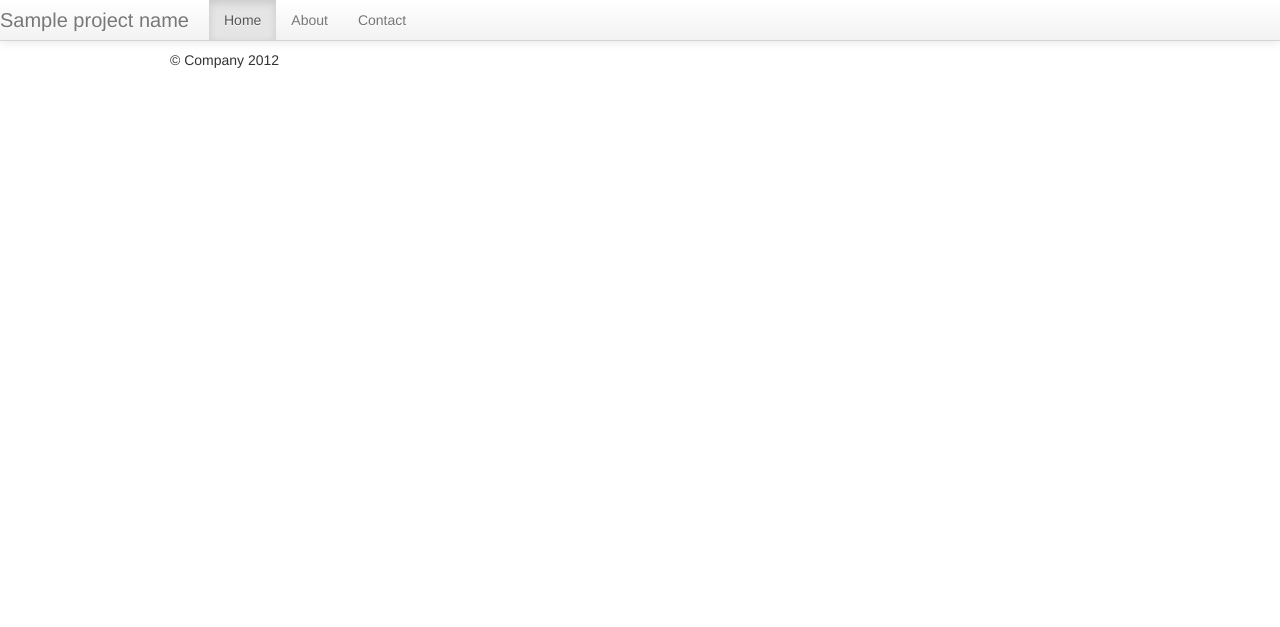
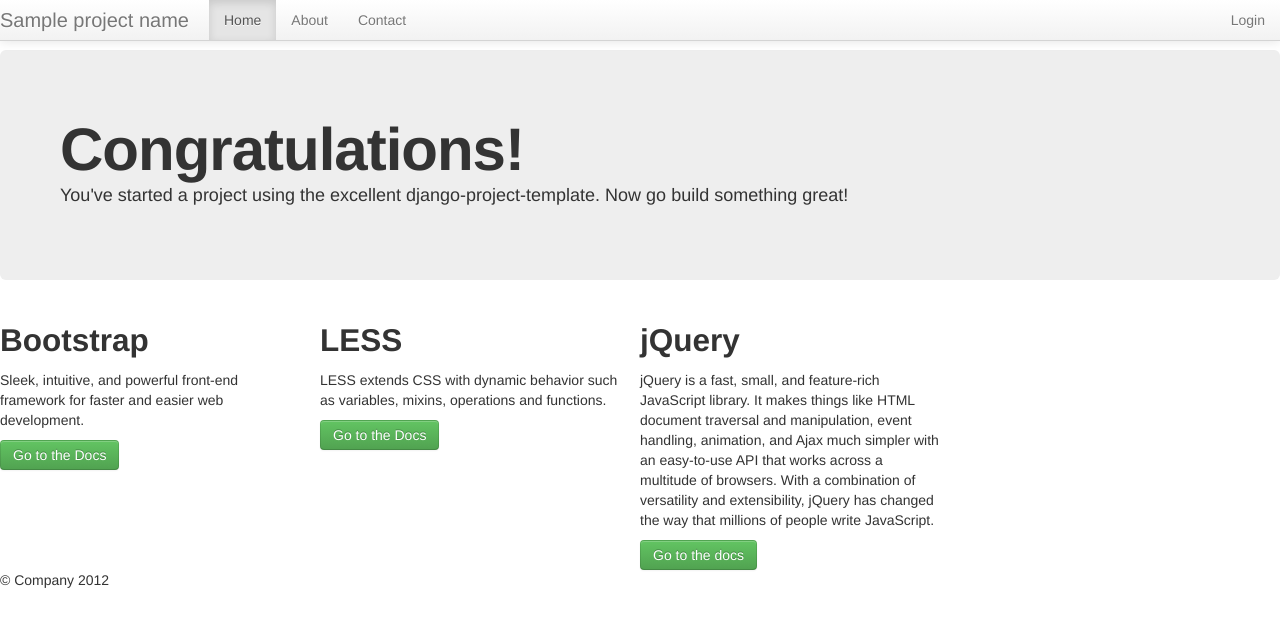
Before and after one commit to chrislawlor/dpt, a Django app: template templates/index.html in a window 1280 px wide. Shown: the top 627 px of the page. Run offline with Django 3.2, Linux system fonts and the light colour scheme; the template is opened without the code that fills it: most values are stand-ins (such as "Sample title", 1, 10 or a date in 2020); some libraries are stand-ins or nearby versions.

Commit message:
Flesh out the starter templates a little more

```diff
--- a/templates/base.html
+++ b/templates/base.html
@@ -33,20 +33,34 @@
   <script src="{{ STATIC_URL }}js/libs/modernizr-2.6.2.js"></script>
 </head>
 <body>
-  <!-- Prompt IE 6 users to install Chrome Frame. Remove this if you support IE 6.
-       chromium.org/developers/how-tos/chrome-frame-getting-started -->
-  <!--[if lt IE 7]><p class=chromeframe>Your browser is <em>ancient!</em> <a href="http://browsehappy.com/">Upgrade to a different browser</a> or <a href="http://www.google.com/chromeframe/?redirect=true">install Google Chrome Frame</a> to experience this site.</p><![endif]-->
-  <div class="navbar navbar-fixed-top">
+    <!-- Prompt IE 6 users to install Chrome Frame. Remove this if you support IE 6.
+         chromium.org/developers/how-tos/chrome-frame-getting-started -->
+    <!--[if lt IE 7]><p class=chromeframe>Your browser is <em>ancient!</em> <a href="http://browsehappy.com/">Upgrade to a different browser</a> or <a href="http://www.google.com/chromeframe/?redirect=true">install Google Chrome Frame</a> to experience this site.</p><![endif]-->
+    <div class="navbar navbar-fixed-top">
       <div class="navbar-inner">
-          <a class="brand" href="#">{{ project_name|capfirst }}</a>
+          <a class="brand" href="/">{{ project_name|capfirst }}</a>
             <ul class="nav">
-              <li class="active"><a href="#">Home</a></li>
+              <li class="active"><a href="/">Home</a></li>
               <li><a href="#about">About</a></li>
               <li><a href="#contact">Contact</a></li>
             </ul>
+            <ul class='nav pull-right'>
+                {% if user.is_authenticated %}
+                    <li class='dropdown'>
+                        <a href='#' class='dropdown-toggle' data-toggle='dropdown'>{{ user.get_username }} <b class="caret"></b></a>
+                        <ul class='dropdown-menu'>
+                            {% if user.is_superuser %}
+                                <li><a href='/admin/'><i class='icon-cog'></i> Admin</a></li>
+                            {% endif %}
+                            <li><a href='{% url 'logout' %}'><i class='icon-off'></i> Logout</a></li>
+                        </ul>
+                    </li>
+                {% else %}
+                    <li><a href='{% url 'login' %}'>Login</a></li>
+                {% endif %}
+            </ul>
       </div>
     </div>
-   <div class="container">
 
   <!-- contrib.messages -->
    {% if messages %}
--- a/templates/index.html
+++ b/templates/index.html
@@ -1,5 +1,31 @@
 {% extends "base.html" %}
 
 {% block content %}
-
+    <div class='hero-unit'>
+        <h1>Congratulations!</h1>
+        <p>You've started a project using the excellent django-project-template. Now go build something great!</p>
+    </div>
+    <div class='row'>
+        <div class='span4'>
+            <h2>Bootstrap</h2>
+            <p>Sleek, intuitive, and powerful front-end framework for faster and easier web development.</p>
+            <a class='btn btn-success' href='http://twitter.github.com/bootstrap/index.html' target='_blank'>Go to the Docs</a>
+        </div>
+        <div class='span4'>
+            <h2>LESS</h2>
+            <p>LESS extends CSS with dynamic behavior such as variables, mixins, operations and functions.</p>
+            <a class='btn btn-success' href='http://lesscss.org/' target='_blank'>Go to the Docs</a>
+        </div>
+        <div class='span4'>
+            <h2>jQuery</h2>
+            <p>
+                jQuery is a fast, small, and feature-rich JavaScript library. It makes things like HTML
+                document traversal and manipulation, event handling, animation, and Ajax much simpler
+                with an easy-to-use API that works across a multitude of browsers. With a combination
+                of versatility and extensibility, jQuery has changed the way that millions of people
+                write JavaScript.
+            </p>
+            <a class='btn btn-success' href='http://api.jquery.com/' target='_blank'>Go to the docs</a>
+        </div>
+    </div>
 {% endblock content %}
```
